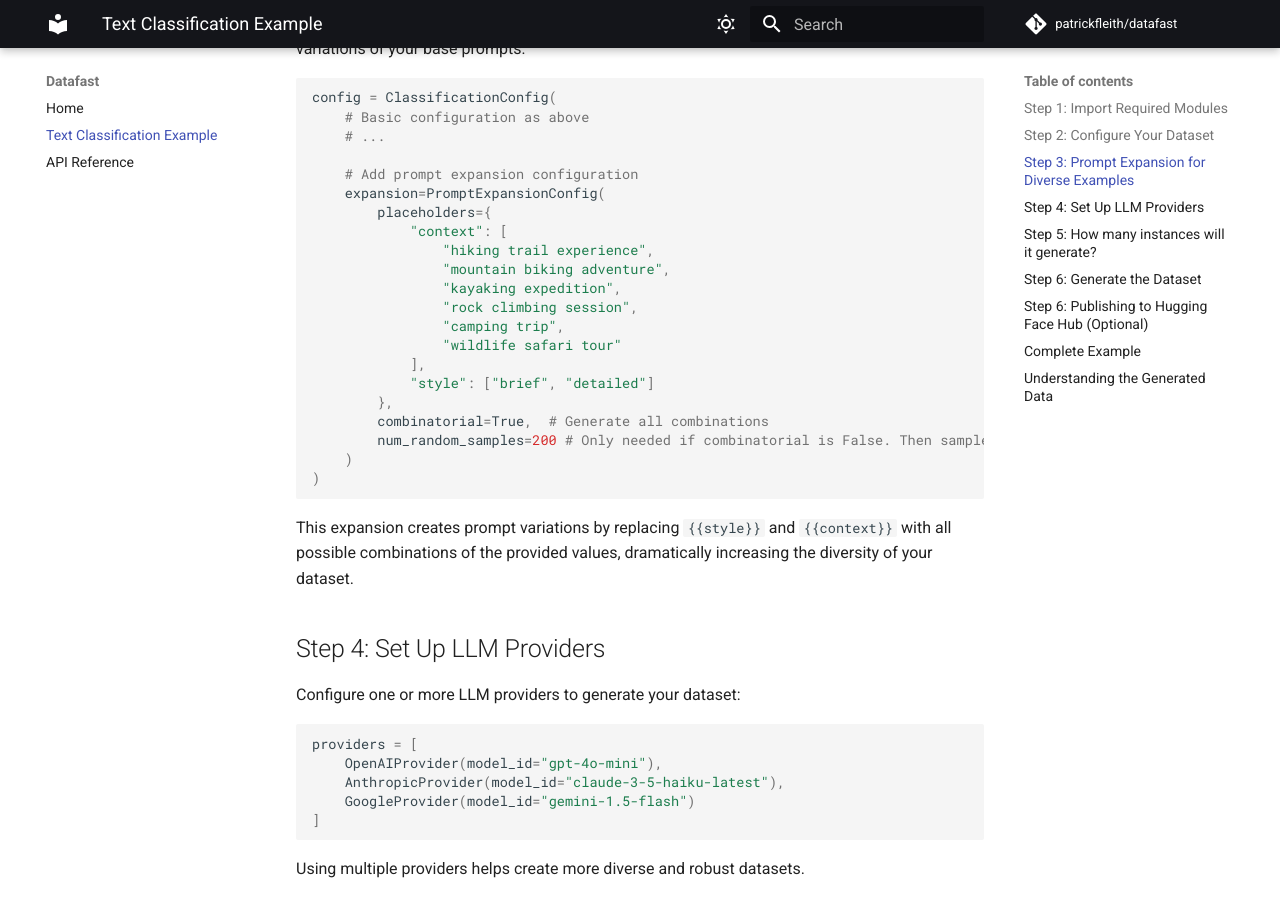
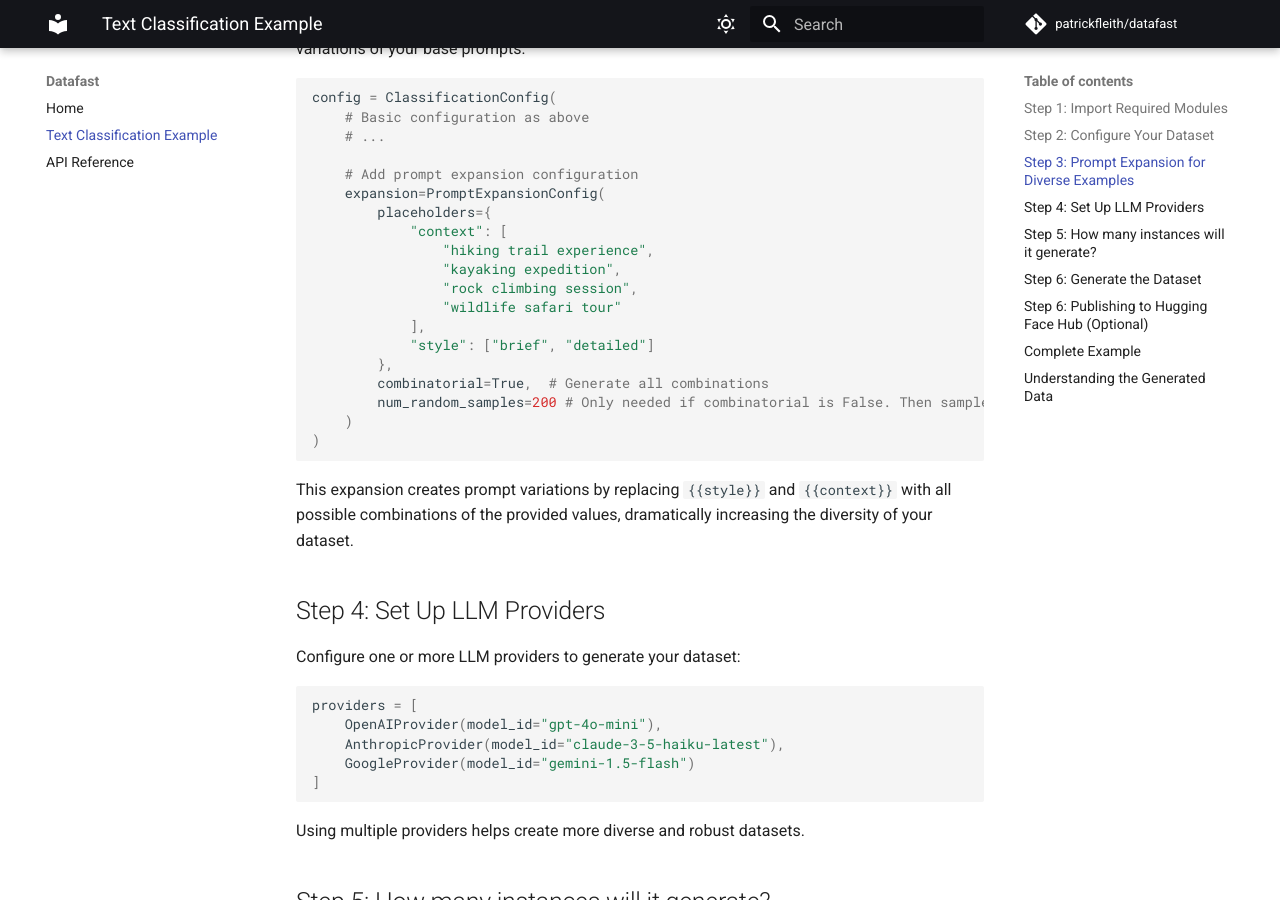
Before and after one commit to patrickfleith/datafast, an MkDocs documentation site: the page built from docs/guides/generating_text_classification_datasets.md, in a window 1280 px wide and 900 px high, scrolled down 3357 px. Built offline with MkDocs 1.6.1 and Material for MkDocs 9.7.7, drawn with Linux system fonts in a browser that asks for light colours; comment, search, counter and statistics services are not loaded.

```diff
--- a/docs/guides/generating_text_classification_datasets.md
+++ b/docs/guides/generating_text_classification_datasets.md
@@ -135,10 +135,8 @@ config = ClassificationConfig(
         placeholders={
             "context": [
                 "hiking trail experience",
-                "mountain biking adventure",
                 "kayaking expedition",
                 "rock climbing session",
-                "camping trip",
                 "wildlife safari tour"
             ],
             "style": ["brief", "detailed"]
--- a/pyproject.toml
+++ b/pyproject.toml
@@ -4,7 +4,7 @@ build-backend = "setuptools.build_meta"
 
 [project]
 name = "datafast"
-version = "0.0.2"
+version = "0.0.3"
 description = "A Python package for synthetic text dataset generation"
 readme = "README.md"
 license = { file = "LICENSE" }
```
